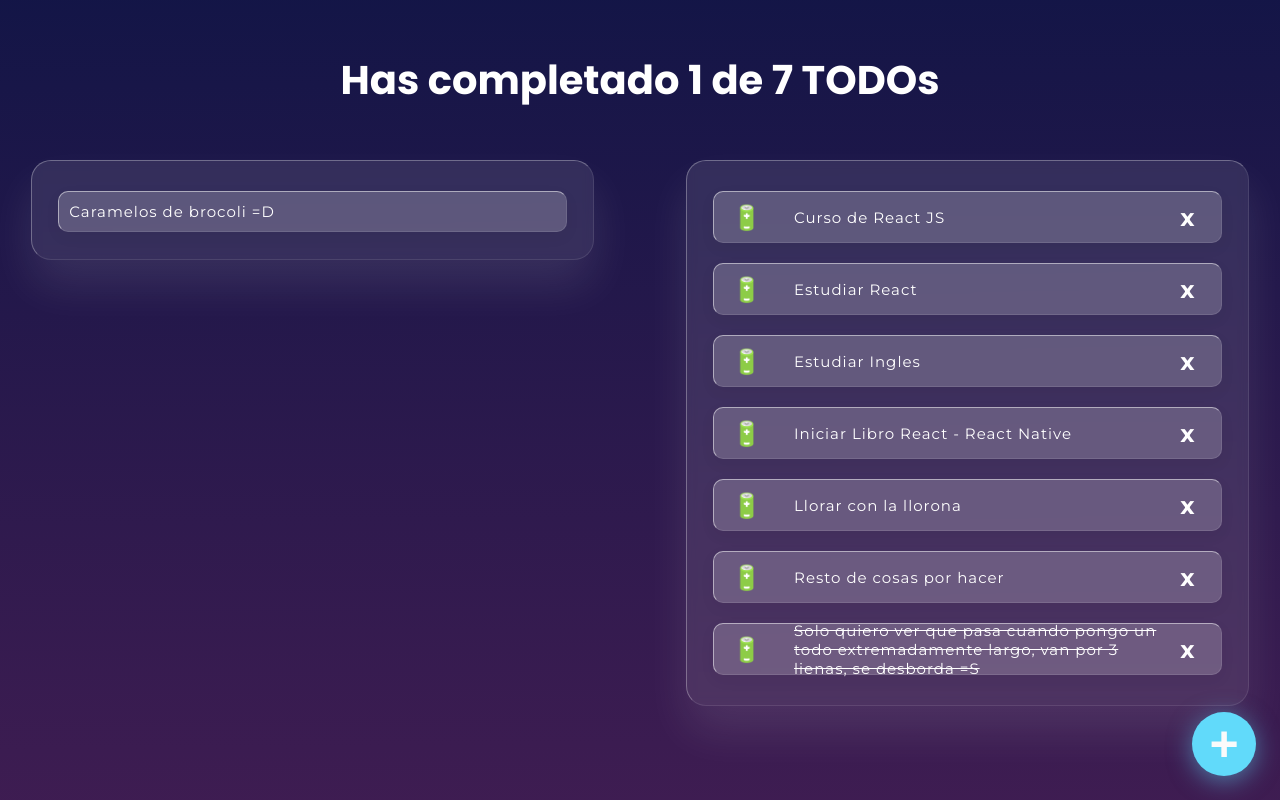
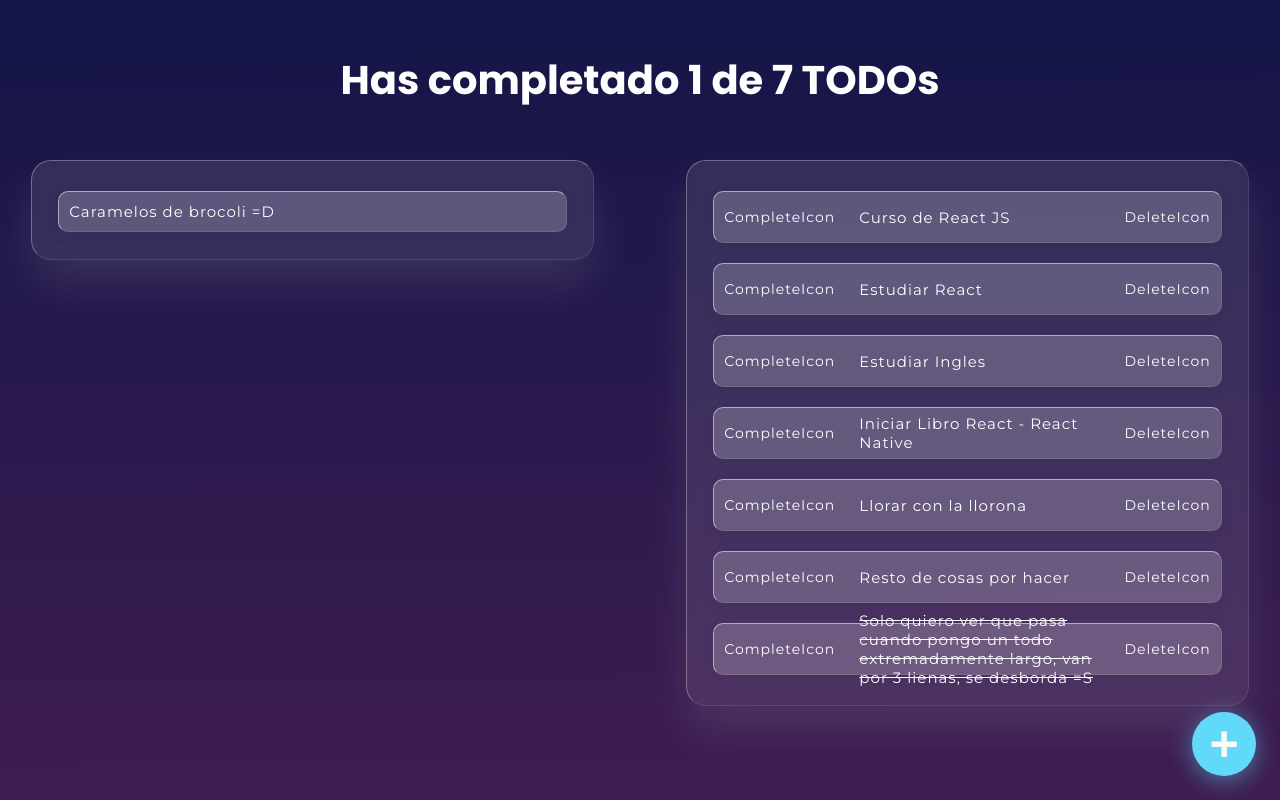
Before and after one commit to nOm-1986/todos, a React (Create React App) app: page / in a window 1280 px wide. Built offline with nearby package versions, Linux system fonts and the light colour scheme.

Commit message:
Starting with svg and custom icons

```diff
--- /dev/null
+++ b/src/CompleteIcon.js
@@ -0,0 +1,11 @@
+import React from "react";
+
+const CompleteIcon = () => {
+    return(
+        <>
+            CompleteIcon
+        </>
+    )
+}
+
+export { CompleteIcon };
--- /dev/null
+++ b/src/DeleteIcon.js
@@ -0,0 +1,12 @@
+import React from "react";
+
+
+const DeleteIcon = () => {
+    return (
+        <>
+            DeleteIcon
+        </>
+    )
+}
+
+export { DeleteIcon };
--- a/src/TodoItem.js
+++ b/src/TodoItem.js
@@ -1,4 +1,6 @@
 import React from "react";
+import { CompleteIcon } from './CompleteIcon';
+import { DeleteIcon } from './DeleteIcon';
 import './TodoItem.css';
 
 function TodoItem(props) {
@@ -6,16 +8,18 @@ function TodoItem(props) {
 
     return (
         <li className="card">
-            <span className={`Icon Icon-check ${props.completed && 'Icon-check--active'}`} onClick={props.onComplete}>
-                🔋
-            </span>
+            <CompleteIcon/>
+            {/* <span className={`Icon Icon-check ${props.completed && 'Icon-check--active'}`} onClick={props.onComplete}>
+                <BsCheckCircle/>
+            </span> */}
 
             <p className={`TodoItem-p ${props.completed && 'TodoItem-p--complete'}`}>
                 {props.text}
             </p>
-            <span className="Icon Icon-delete" onClick={props.onDelete}>
-                x
-            </span>
+            {/* <span className="Icon Icon-delete" onClick={props.onDelete}>
+                <BsFillXOctagonFill/>
+            </span> */}
+            <DeleteIcon/>
         </li>
     );
 }
--- a/src/TodoSearch.js
+++ b/src/TodoSearch.js
@@ -4,7 +4,7 @@ import './TodoSearch.css';
 function TodoSearch({searchValue, setSearchValue}) {
 
     const onSearchValueChange = (event) => {
-        console.log(event.target.value);
+        //console.log(event.target.value);
         setSearchValue(event.target.value);
     };
 
```
Also changed, not shown: src/check.svg (added), src/delete.svg (added).
